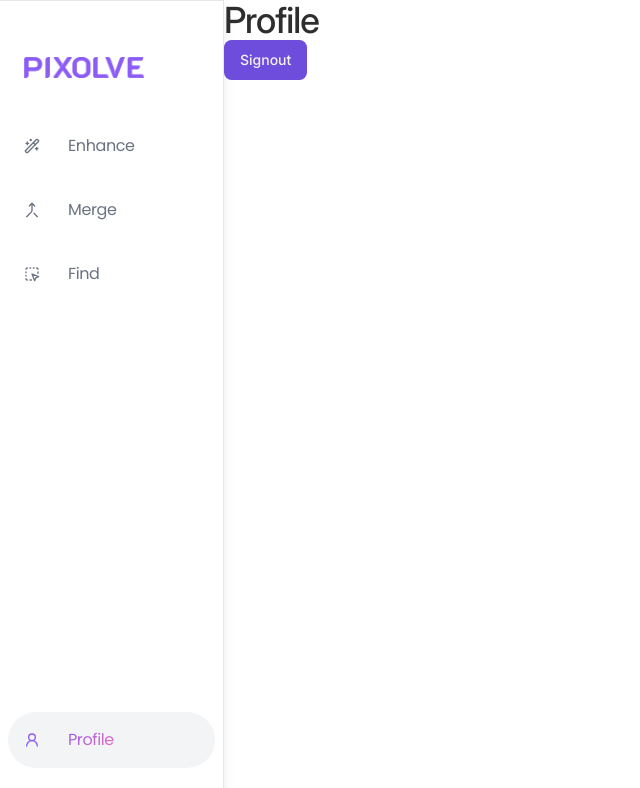
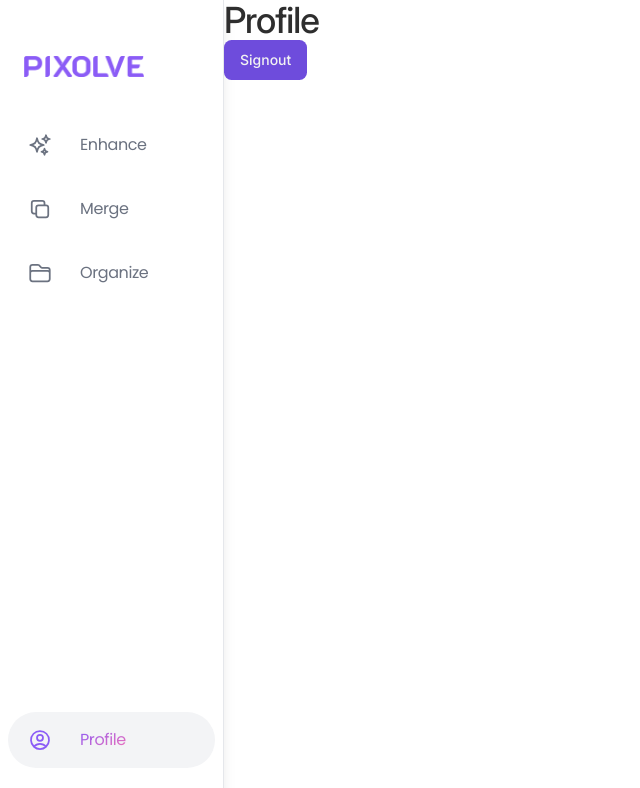
Before and after one commit to sohankancherla/pixolve-web, a Next.js app: page /app/profile in a window 1280 px wide. Shown: the top 788 px of the page, without its empty margins (0-640 px from the left). Built offline with nearby package versions, Linux system fonts and the light colour scheme.

Commit message:
Replace lucide icons with heroicons

```diff
--- a/components/app/sidebar.tsx
+++ b/components/app/sidebar.tsx
@@ -1,76 +1,60 @@
 'use client';
 
-import React from 'react';
+import React, { SVGProps } from 'react';
 
 import Image from 'next/image';
 import Link from 'next/link';
 import { usePathname } from 'next/navigation';
 
 import {
-  Droplet,
-  Home,
-  Images,
-  Merge,
-  SquareDashedMousePointer,
-  UserRound,
-  WandSparkles,
-} from 'lucide-react';
+  FolderIcon,
+  SparklesIcon,
+  Square2StackIcon,
+  UserCircleIcon,
+} from '@heroicons/react/24/outline';
 
 import { cn } from '@/lib/utils';
 
-const icons = {
-  droplet: Droplet,
-  home: Home,
-  images: Images,
-  merge: Merge,
-  squareDashedMousePointer: SquareDashedMousePointer,
-  userRound: UserRound,
-  wandSparkles: WandSparkles,
-};
-
 const navItemsTop = [
-  // { name: 'Home', href: '/app', icon: 'home' },
-  { name: 'Enhance', href: '/app/enhance', icon: 'wandSparkles' },
-  // { name: 'Deblur', href: '/app/deblur', icon: 'droplet' },
-  { name: 'Merge', href: '/app/merge', icon: 'merge' },
-  { name: 'Find', href: '/app/find', icon: 'squareDashedMousePointer' },
-  // { name: 'Group', href: '/app/group', icon: 'images' },
+  { name: 'Enhance', href: '/app/enhance', icon: SparklesIcon },
+  { name: 'Merge', href: '/app/merge', icon: Square2StackIcon },
+  { name: 'Organize', href: '/app/find', icon: FolderIcon },
 ];
 
 const navItemsBottom = [
-  { name: 'Profile', href: '/app/profile', icon: 'userRound' },
+  { name: 'Profile', href: '/app/profile', icon: UserCircleIcon },
 ];
 
-export function SidebarItem({
+export function DesktopItem({
   href,
-  icon,
+  icon: Icon,
   children,
 }: {
   href: string;
-  icon: string;
+  icon: React.ComponentType<SVGProps<SVGSVGElement>>;
   children: React.ReactNode;
 }) {
-  const Icon = icons[icon as keyof typeof icons];
   const pathname = usePathname();
 
   return (
     <li>
       <Link
         href={href}
-        role="button"
+        role="menuitem"
         aria-current={pathname === href ? 'page' : undefined}
         aria-label={`Navigate to ${children}`}
         className={cn(
-          'flex flex-col sm:flex-row items-center w-20 sm:w-full p-2 sm:py-4 sm:px-3 rounded-full group/link',
-          pathname === href ? 'sm:bg-accent' : 'lg:hover:bg-accent/50',
+          'flex w-full p-4 rounded-full group/link',
+          pathname === href ? 'bg-accent' : 'hover:bg-accent/50',
         )}
       >
         <Icon
           className={cn(
-            'h-6 w-6 sm:h-4 sm:w-4 mx-1 flex-shrink-0 stroke-muted-foreground',
+            'h-6 w-6 mx-1 stroke-muted-foreground',
             pathname === href &&
               'stroke-violet-500 lg:group-hover/link:stroke-violet-500',
           )}
+          strokeWidth={1.75}
           aria-hidden="true"
         />
         <span
@@ -87,18 +71,13 @@ export function SidebarItem({
   );
 }
 
-export default function Sidebar() {
+export function DesktopNavbar() {
   return (
     <nav
-      className="flex small:block fixed bottom-0 right-0 left-0 sm:static sm:min-h-screen sm:w-56 px-2 py-2 sm:py-6 border-t sm:border-r border-gray-200 dark:border-gray-800 shadow-lg dark:shadow-black group/nav"
+      className="hidden sm:flex flex-col min-h-screen w-56 px-2 py-6 border-r border-gray-200 dark:border-gray-800 shadow-lg dark:shadow-black"
       aria-label="Main Navigation"
     >
-      <section className="flex flex-col h-full w-full">
-        <Link
-          href="/app"
-          className="hidden sm:block my-8"
-          aria-label="Pixolve Home"
-        >
+      <Link href="/app" className="py-4 my-4" aria-label="Pixolve Home">
         <Image
           src="/logo-purple.png"
           alt="Pixolve"
@@ -107,33 +86,26 @@ export default function Sidebar() {
           className="mx-4"
         />
       </Link>
-        <div className="flex sm:flex-col h-full w-full sm:justify-between sm:py-2">
-          <ul
-            className={cn(
-              'cursor-pointer flex justify-around sm:flex-col sm:gap-2 sm:flex-none',
-              `flex-[${navItemsTop.length}]`,
-            )}
-          >
+      <div className="flex flex-col h-full w-full justify-between py-2">
+        <ul className="cursor-pointer flex flex-col gap-2">
           {navItemsTop.map((item) => (
-              <SidebarItem key={item.name} href={item.href} icon={item.icon}>
+            <DesktopItem key={item.name} href={item.href} icon={item.icon}>
               {item.name}
-              </SidebarItem>
+            </DesktopItem>
           ))}
         </ul>
-          <ul
-            className={cn(
-              'cursor-pointer flex justify-around sm:flex-col sm:gap-2 sm:flex-none',
-              `flex-[${navItemsBottom.length}]`,
-            )}
-          >
+        <ul className="cursor-pointer flex flex-col gap-2">
           {navItemsBottom.map((item) => (
-              <SidebarItem key={item.name} href={item.href} icon={item.icon}>
+            <DesktopItem key={item.name} href={item.href} icon={item.icon}>
               {item.name}
-              </SidebarItem>
+            </DesktopItem>
           ))}
         </ul>
       </div>
-      </section>
     </nav>
   );
 }
+
+export default function Sidebar() {
+  return <DesktopNavbar />;
+}
--- a/package.json
+++ b/package.json
@@ -22,7 +22,7 @@
     "@vercel/speed-insights": "^1.0.11",
     "class-variance-authority": "^0.7.0",
     "clsx": "^2.1.1",
-    "lucide-react": "^0.390.0",
+    "heroicons": "^2.1.4",
     "next": "14.2.3",
     "next-themes": "^0.3.0",
     "react": "^18",
--- a/tailwind.config.ts
+++ b/tailwind.config.ts
@@ -80,11 +80,6 @@ const config = {
     },
   },
   plugins: [require('tailwindcss-animate')],
-  safelist: [
-    {
-      pattern: /^flex-\[\d+\]$/,
-    },
-  ],
 } satisfies Config;
 
 export default config;
```
Also changed, not shown: .eslintrc.json, 1 other file (tests, documents, lock files or other folders). Lines whose indentation alone changed are shown as unchanged.
